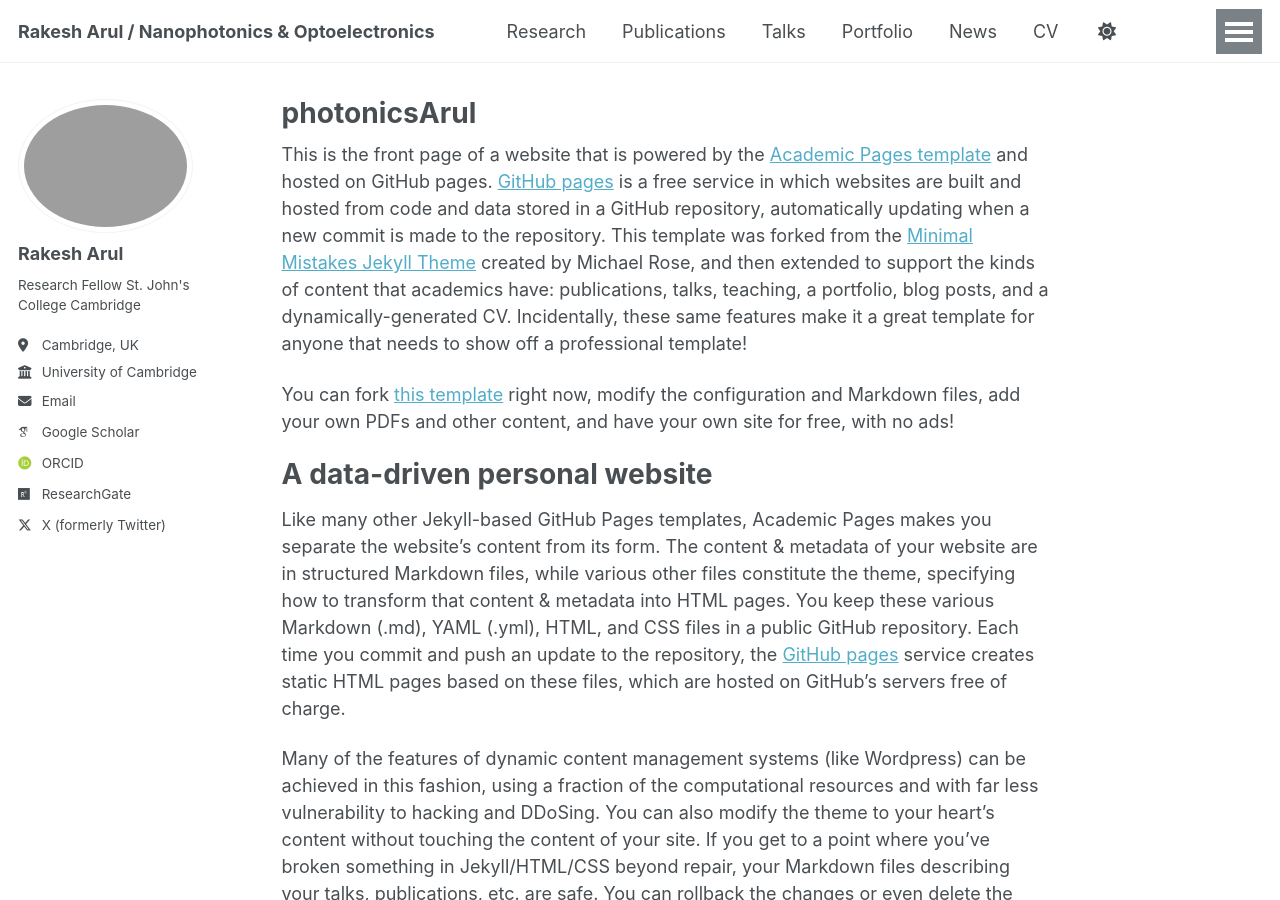
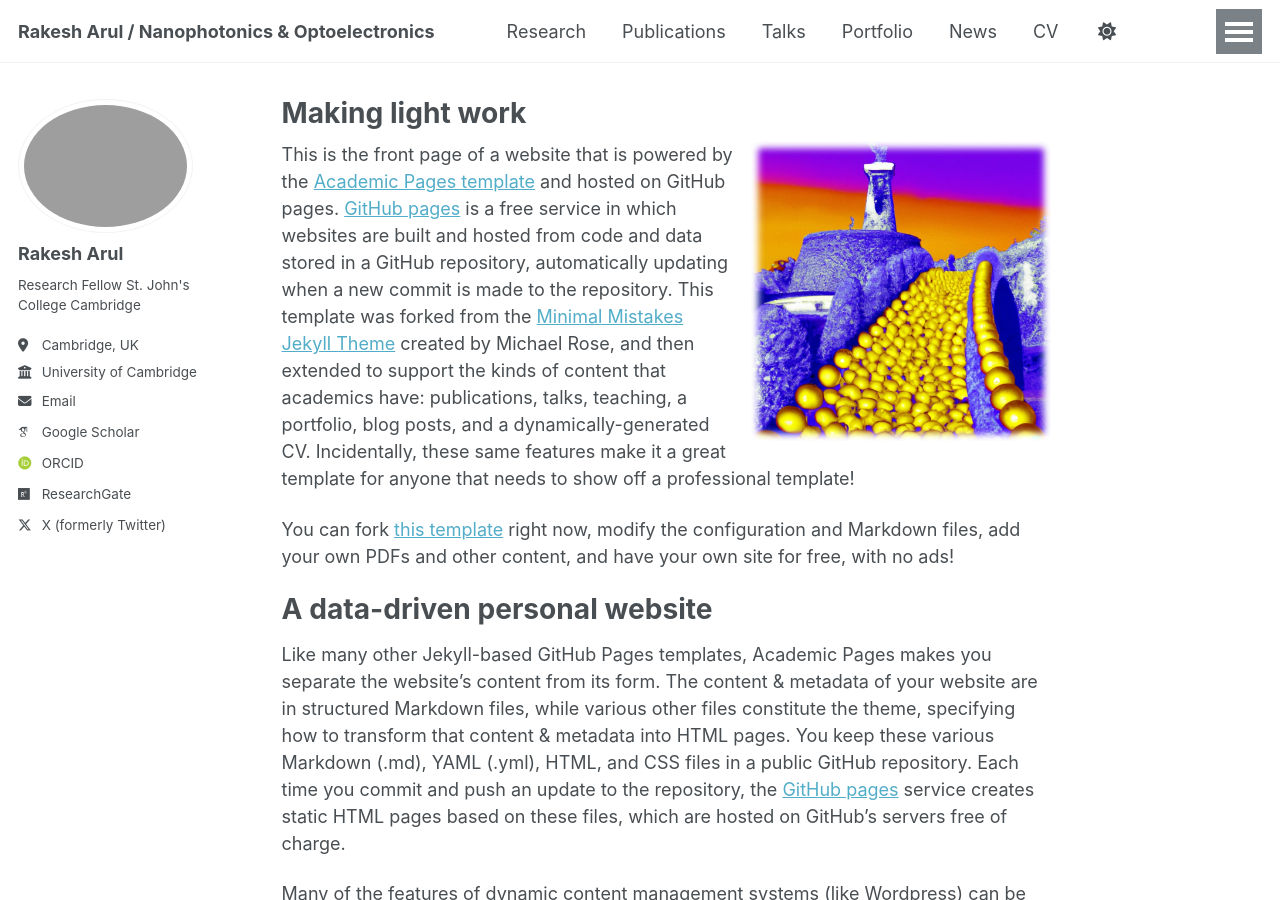
Before and after one commit to photonicsarul/photonicsarul.github.io, a Jekyll site: the page built from _pages/about.md, in a window 1280 px wide and 900 px high. Built offline with Jekyll 4.4.1, drawn with Linux system fonts in a browser that asks for light colours; some web fonts are replaced; a script that is not in the unit is left out.

Commit message:
Update about.md

```diff
--- a/_pages/about.md
+++ b/_pages/about.md
@@ -1,12 +1,13 @@
 ---
 permalink: /
-title: "photonicsArul"
+title: "Making light work"
 author_profile: true
 redirect_from:
   - /about/
   - /about.html
 ---
 
+![Illustration](/images/Picture1.jpg){: .align-right width="300px"}
 This is the front page of a website that is powered by the [Academic Pages template](https://github.com/academicpages/academicpages.github.io) and hosted on GitHub pages. [GitHub pages](https://pages.github.com) is a free service in which websites are built and hosted from code and data stored in a GitHub repository, automatically updating when a new commit is made to the repository. This template was forked from the [Minimal Mistakes Jekyll Theme](https://mmistakes.github.io/minimal-mistakes/) created by Michael Rose, and then extended to support the kinds of content that academics have: publications, talks, teaching, a portfolio, blog posts, and a dynamically-generated CV. Incidentally, these same features make it a great template for anyone that needs to show off a professional template!
 
  You can fork [this template](https://github.com/academicpages/academicpages.github.io) right now, modify the configuration and Markdown files, add your own PDFs and other content, and have your own site for free, with no ads!
```
